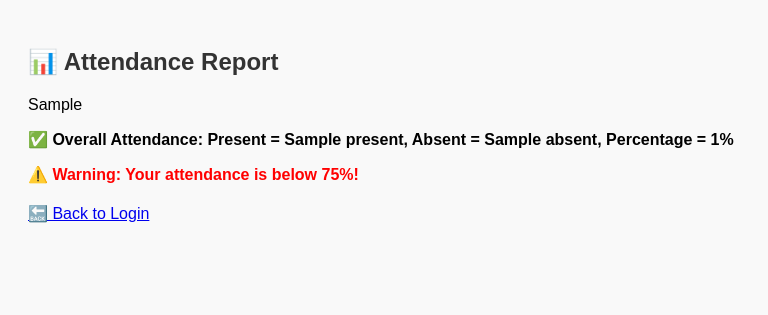
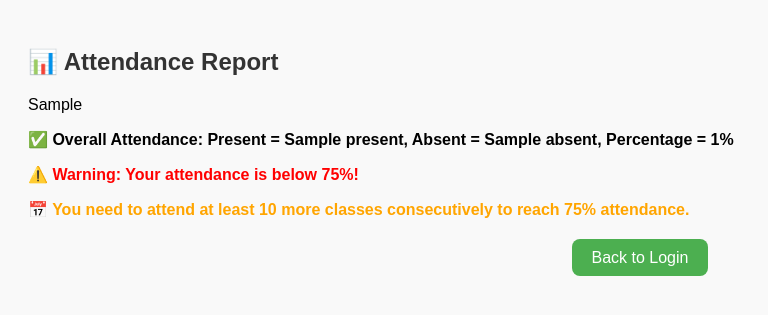
Before and after one commit to GKarthikeya/Testbot, a Python web app: template grok/templates/attendance.html in a window 1280 px wide. Shown: the top 315 px of the page, without its empty margins (0-768 px from the left). Run offline with Jinja, Linux system fonts and the light colour scheme; the template is opened without the code that fills it: most values are stand-ins (such as "Sample title", 1, 10 or a date in 2020).

Commit message:
Update attendance.html

```diff
--- a/grok/templates/attendance.html
+++ b/grok/templates/attendance.html
@@ -3,26 +3,75 @@
 <head>
     <title>Attendance Report</title>
     <style>
-        body { font-family: Arial, sans-serif; background: #f9f9f9; padding: 20px; }
-        table { width: 100%; border-collapse: collapse; margin-bottom: 20px; background: white; }
-        th, td { padding: 10px; border: 1px solid #ccc; text-align: center; }
-        th { background-color: #4CAF50; color: white; }
-        h2 { color: #333; }
-        .summary { font-weight: bold; font-size: 16px; }
-        .back-link { margin-top: 20px; display: block; }
+        body {
+            font-family: Arial, sans-serif;
+            background: #f9f9f9;
+            padding: 20px;
+        }
+        table {
+            width: 100%;
+            border-collapse: collapse;
+            margin-bottom: 20px;
+            background: white;
+        }
+        th, td {
+            padding: 10px;
+            border: 1px solid #ccc;
+            text-align: center;
+        }
+        th {
+            background-color: #4CAF50;
+            color: white;
+        }
+        h2 {
+            color: #333;
+        }
+        .summary {
+            font-weight: bold;
+            font-size: 16px;
+        }
+
+        .button-container {
+            margin-top: 30px;
+            text-align: center;
+        }
+        .back-button {
+            background-color: #4CAF50;
+            color: white;
+            padding: 10px 20px;
+            font-size: 16px;
+            border: none;
+            border-radius: 8px;
+            text-decoration: none;
+            cursor: pointer;
+            transition: background-color 0.3s ease;
+        }
+        .back-button:hover {
+            background-color: #45a049;
+        }
     </style>
 </head>
 <body>
     <h2>📊 Attendance Report</h2>
+
     {{ table_html | safe }}
+
     <div class="summary">
         <p>✅ Overall Attendance: Present = {{ overall.present }}, Absent = {{ overall.absent }}, Percentage = {{ overall.percentage }}%</p>
 
+        {% set required = (3 * overall.absent - overall.present) %}
         {% if overall.percentage < 75 %}
             <p style="color: red;">⚠️ Warning: Your attendance is below 75%!</p>
+            {% if required > 0 %}
+                <p style="color: orange;">📅 You need to attend at least <strong>{{ required }}</strong> more classes consecutively to reach 75% attendance.</p>
+            {% else %}
+                <p>🎉 You are already eligible. Just maintain your attendance!</p>
+            {% endif %}
         {% endif %}
     </div>
 
-    <a class="back-link" href="/">🔙 Back to Login</a>
+    <div class="button-container">
+        <a href="/" class="back-button">Back to Login</a>
+    </div>
 </body>
 </html>
```
